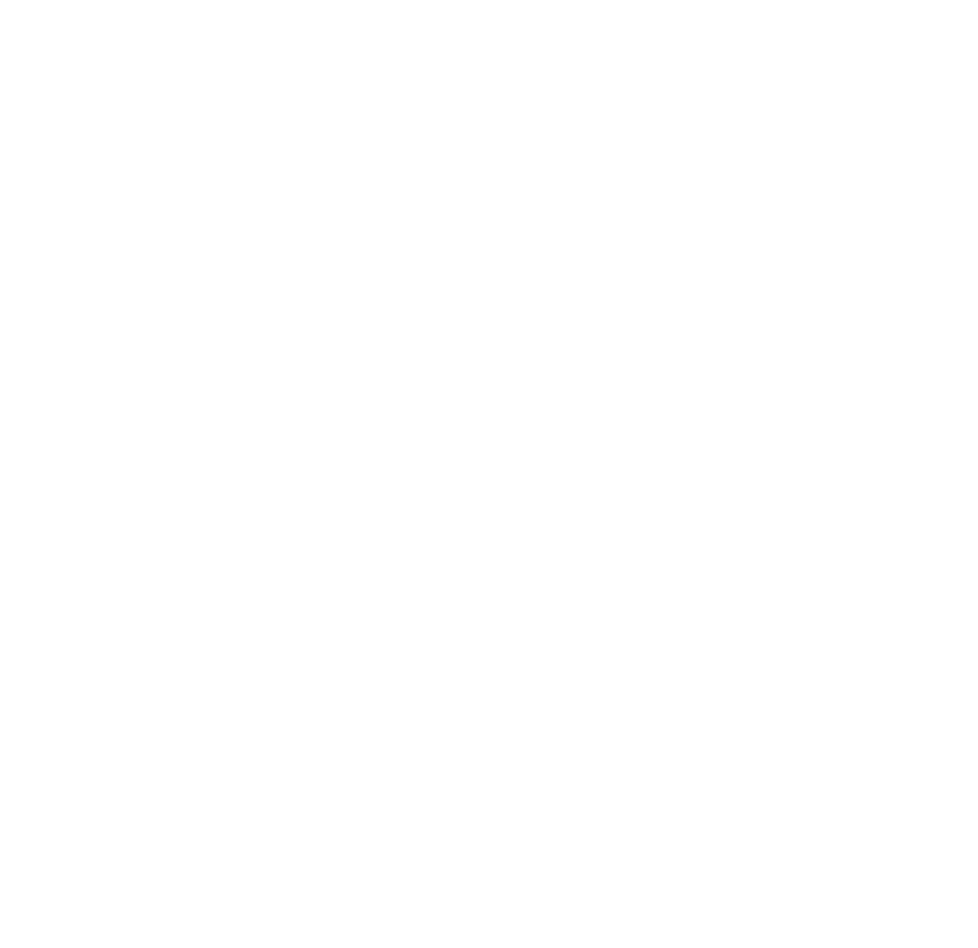
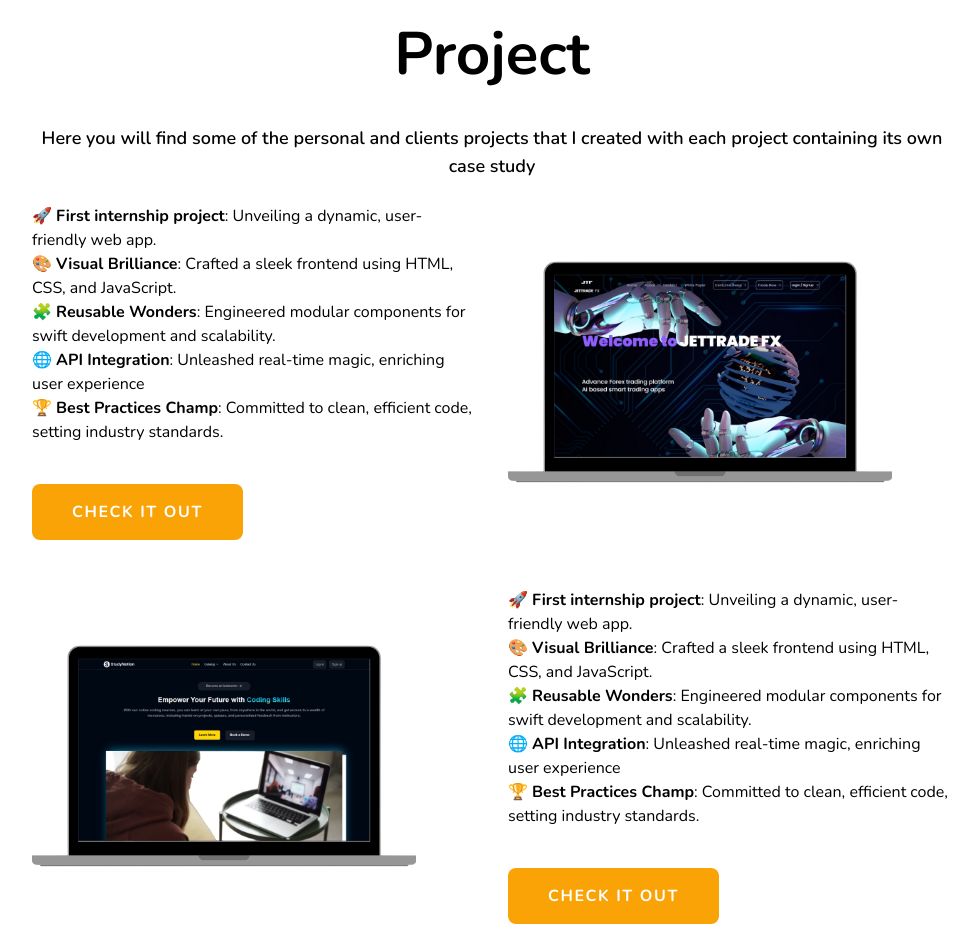
Before and after one commit to aniimessh/animesh-portfolio-v1, a Next.js app: page / in a window 1280 px wide. Shown: the part 1560-2508 px from the top of the page, without its empty margins (148-1126 px from the left). Before the commit the page ends 1600 px from the top, so only its background shows below. Built offline with nearby package versions, Linux system fonts and the light colour scheme.

Commit message:
feat: project section developed

```diff
--- a/app/page.jsx
+++ b/app/page.jsx
@@ -1,11 +1,13 @@
 import About from "@/components/aboutpage/About";
 import Hero from "@/components/hero/Hero";
+import Projects from "@/components/projectpage/Projects";
 
 const Home = () => {
   return (
     <div>
       <Hero />
       <About />
+      <Projects />
     </div>
   );
 };
--- /dev/null
+++ b/components/projectpage/ProjectDetails.jsx
@@ -0,0 +1,14 @@
+import XButton from "../common/Button/XButton";
+
+const ProjectDetails = ({ item }) => {
+  return (
+    <>
+      <>{item.projectDetails}</>
+      <div className="mt-10">
+        <XButton path={item.link}>Check it out</XButton>
+      </div>
+    </>
+  );
+};
+
+export default ProjectDetails;
--- /dev/null
+++ b/components/projectpage/ProjectImage.jsx
@@ -0,0 +1,9 @@
+const ProjectImage = ({ item }) => {
+  return (
+    <div>
+      <img src={item?.path} alt="jettradeimage" className="h-96"/>
+    </div>
+  );
+};
+
+export default ProjectImage;
--- /dev/null
+++ b/components/projectpage/Projects.jsx
@@ -0,0 +1,42 @@
+import { ProjectImageData } from "@/data/constants";
+import ProjectDetails from "./ProjectDetails";
+import ProjectImage from "./ProjectImage";
+
+const Projects = () => {
+  return (
+    <>
+      <div
+        className="sm:w-3/4 pt-28 p-5 w-full md:h-screen  mx-auto flex justify-center items-center flex-col"
+        id="project"
+      >
+        <>
+          <h1 className="hero_text text-center">Project</h1>
+          <div className="h-1 w-12 bg-[#faa307] rounded-full mx-auto mt-5"></div>
+          <p className="text-lg w-full mt-5 mb-5 sm:mb-0 font-Nunito font-semibold text-center">
+            Here you will find some of the personal and clients projects that I
+            created with each project containing its own case study
+          </p>
+        </>
+        {ProjectImageData.map((item) => {
+          return (
+            <div
+              className={`flex ${
+                item.id % 2 === 0 ? "sm:flex-row" : "sm:flex-row-reverse"
+              }  flex-col-reverse sm:justify-between gap-x-8 justify-center items-center`}
+              key={item.id}
+            >
+              <div className="sm:w-1/2 w-full ">
+                <ProjectImage item={item} />
+              </div>
+              <div className="sm:w-1/2 w-full sm:mt-0 mt-20">
+                <ProjectDetails item={item} />
+              </div>
+            </div>
+          );
+        })}
+      </div>
+    </>
+  );
+};
+
+export default Projects;
--- a/data/constants.js
+++ b/data/constants.js
@@ -48,3 +48,44 @@
     name: "MUI",
   },
 ];
+
+export const ProjectImageData = [
+  {
+    id: 1,
+    path: "/assets/project/Jettrade-Project.png",
+    projectDetails: (
+      <div className="font-Nunito">
+        🚀 <strong>First internship project</strong>: Unveiling a dynamic,
+        user-friendly web app. <br />
+        🎨 <strong>Visual Brilliance</strong>: Crafted a sleek frontend using
+        HTML, CSS, and JavaScript. <br />
+        🧩 <strong>Reusable Wonders</strong>: Engineered modular components for
+        swift development and scalability. <br />
+        🌐 <strong>API Integration</strong>: Unleashed real-time magic,
+        enriching user experience <br />
+        🏆 <strong>Best Practices Champ</strong>: Committed to clean, efficient
+        code, setting industry standards.
+      </div>
+    ),
+    link: "http://jettradefx.in/",
+  },
+  {
+    id: 2,
+    path: "/assets/project/StudyNotion-Project.png",
+    projectDetails: (
+      <div className="font-Nunito">
+        🚀 <strong>First internship project</strong>: Unveiling a dynamic,
+        user-friendly web app. <br />
+        🎨 <strong>Visual Brilliance</strong>: Crafted a sleek frontend using
+        HTML, CSS, and JavaScript. <br />
+        🧩 <strong>Reusable Wonders</strong>: Engineered modular components for
+        swift development and scalability. <br />
+        🌐 <strong>API Integration</strong>: Unleashed real-time magic,
+        enriching user experience <br />
+        🏆 <strong>Best Practices Champ</strong>: Committed to clean, efficient
+        code, setting industry standards.
+      </div>
+    ),
+    link: "http://jettradefx.in/",
+  },
+];
```
Also changed, not shown: public/assets/project/Jettrade-Project.png (added), public/assets/project/StudyNotion-Project.png (added).
